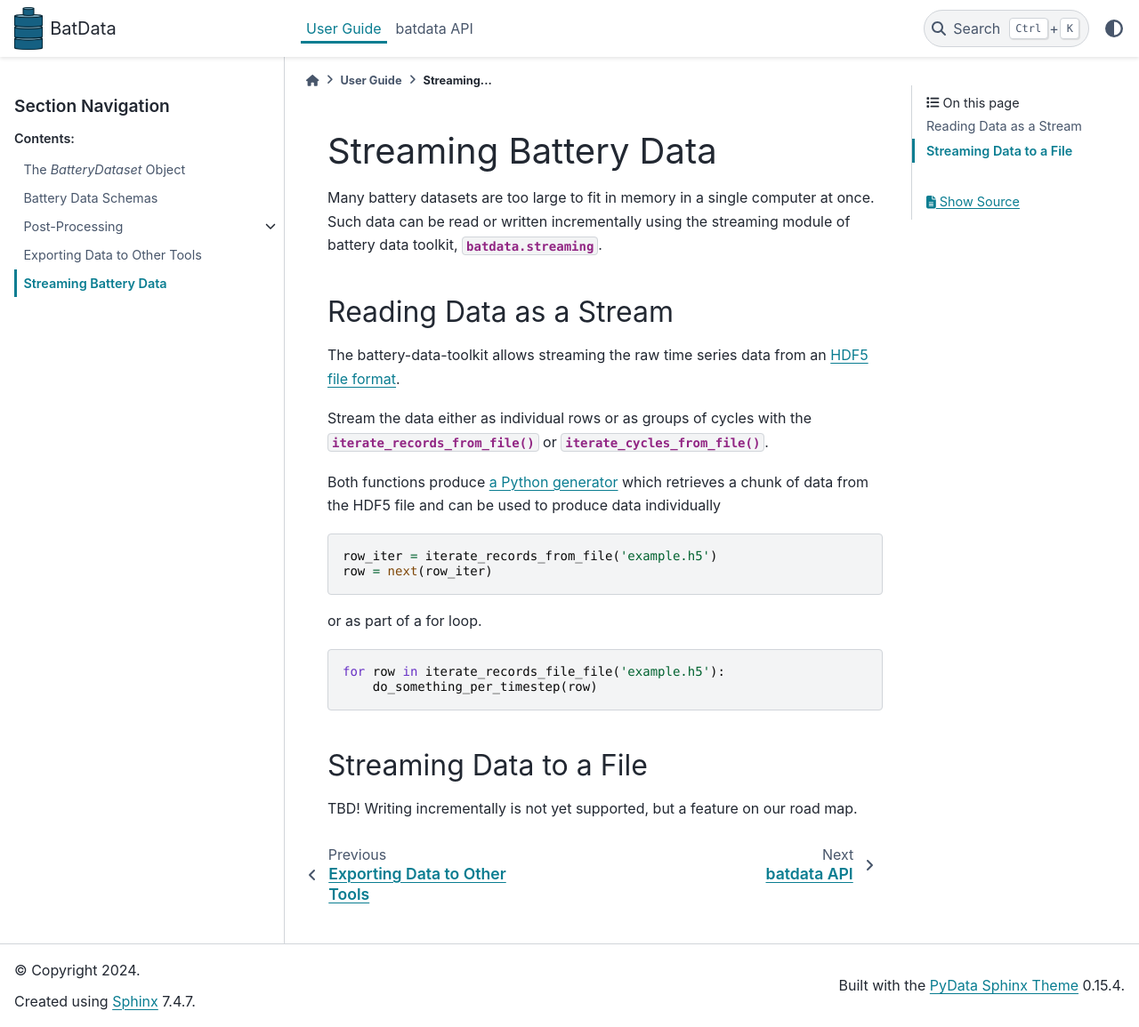
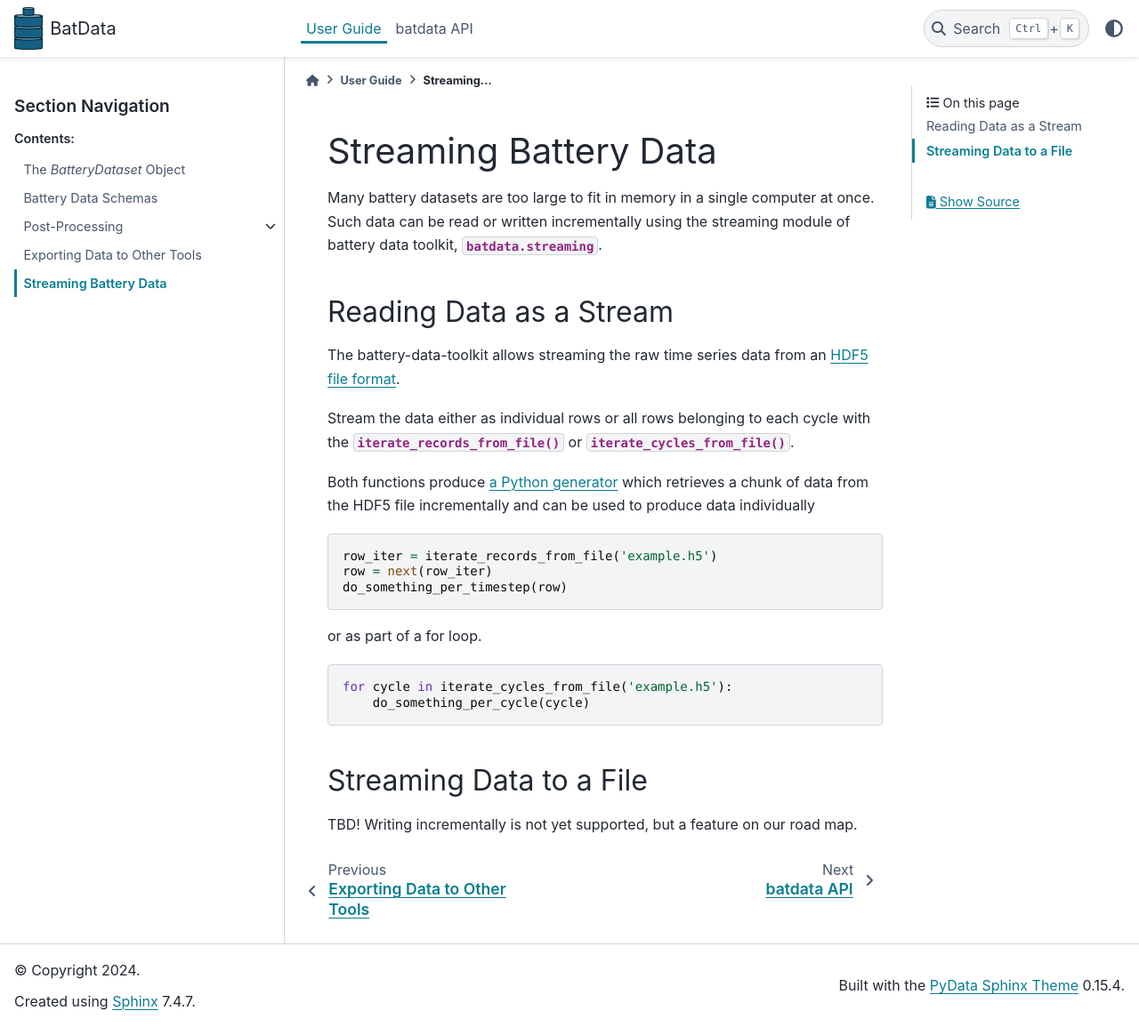
Before and after one commit to ROVI-org/battery-data-toolkit, a Sphinx documentation site: the page built from docs/user-guide/streaming.rst, in a window 1280 px wide and 1155 px high. Shown: the whole window at 89% size. Built offline with Sphinx 7.4.7 and the PyData theme 0.15.4, drawn with Linux system fonts in a browser that asks for light colours; pages that are not in the unit, such as notebooks, are missing from menus.

Commit message:
Clarify documentation

```diff
--- a/docs/user-guide/streaming.rst
+++ b/docs/user-guide/streaming.rst
@@ -10,24 +10,26 @@ Reading Data as a Stream
 
 The battery-data-toolkit allows streaming the raw time series data from an :ref:`HDF5 file format <hdf5>`.
 
-Stream the data either as individual rows or as groups of cycles
+Stream the data either as individual rows or all rows belonging to each cycle
 with the :meth:`~batdata.streaming.iterate_records_from_file`
 or :meth:`~batdata.streaming.iterate_cycles_from_file`.
 
 Both functions produce `a Python generator <https://docs.python.org/3/glossary.html#term-generator>`_
-which retrieves a chunk of data from the HDF5 file and can be used to produce data individually
+which retrieves a chunk of data from the HDF5 file incrementally and can be used to produce data individually
 
 .. code-block:: python
 
     row_iter = iterate_records_from_file('example.h5')
     row = next(row_iter)
+    do_something_per_timestep(row)
 
 or as part of a for loop.
 
 .. code-block:: python
 
-    for row in iterate_records_file_file('example.h5'):
-        do_something_per_timestep(row)
+    for cycle in iterate_cycles_from_file('example.h5'):
+        do_something_per_cycle(cycle)
+
 
 Streaming Data to a File
 ------------------------
```
Also changed, not shown: 1 other file.
